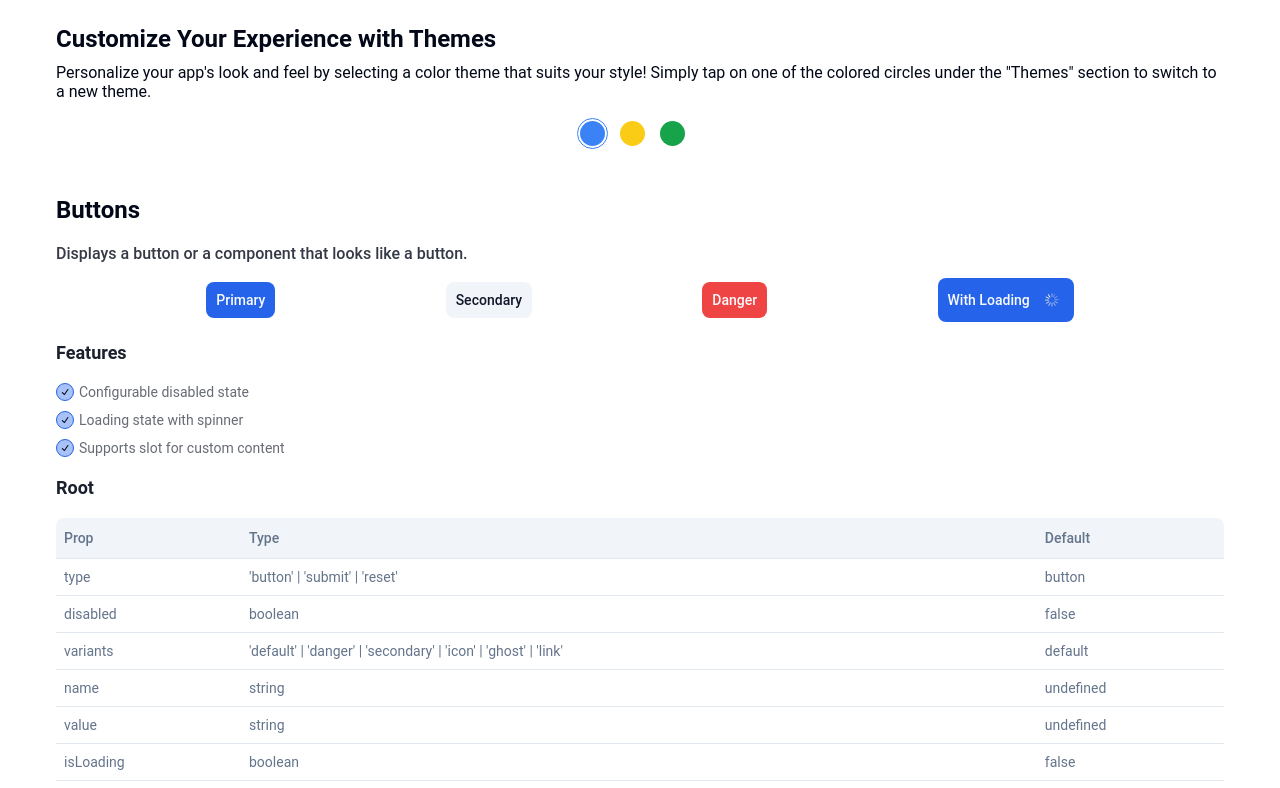
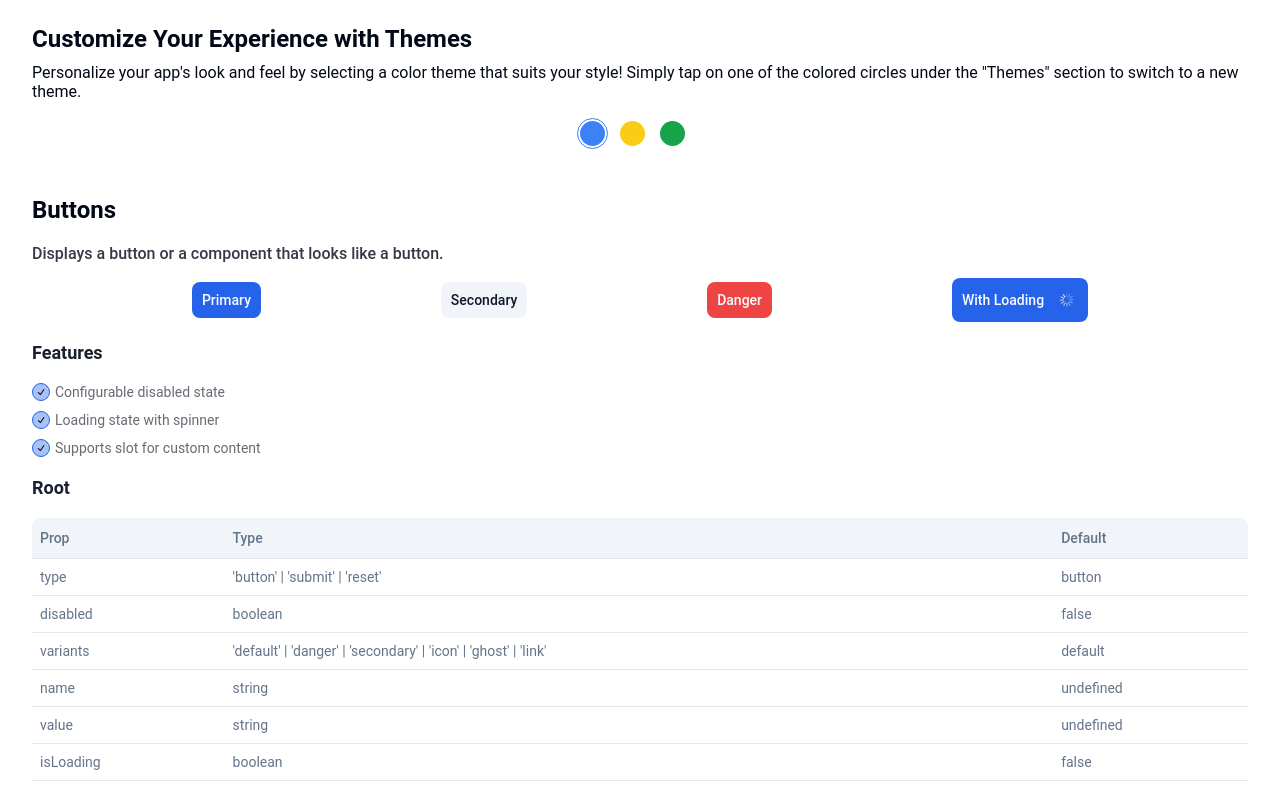
Before and after one commit to David1Chowaifaty/webcmp-web, a plain HTML site: page index.html in a window 1280 px wide. Shown: the part 64-852 px from the top of the page. Drawn offline with Linux system fonts and the light colour scheme.

Commit message:
removed the extra padding

```diff
--- a/index.html
+++ b/index.html
@@ -10,7 +10,6 @@
     <style>
         body {
             box-sizing: border-box;
-            padding: 0 24px;
             overflow-x: hidden;
             transition: background-color 0.3s, color 0.3s;
         }
```
